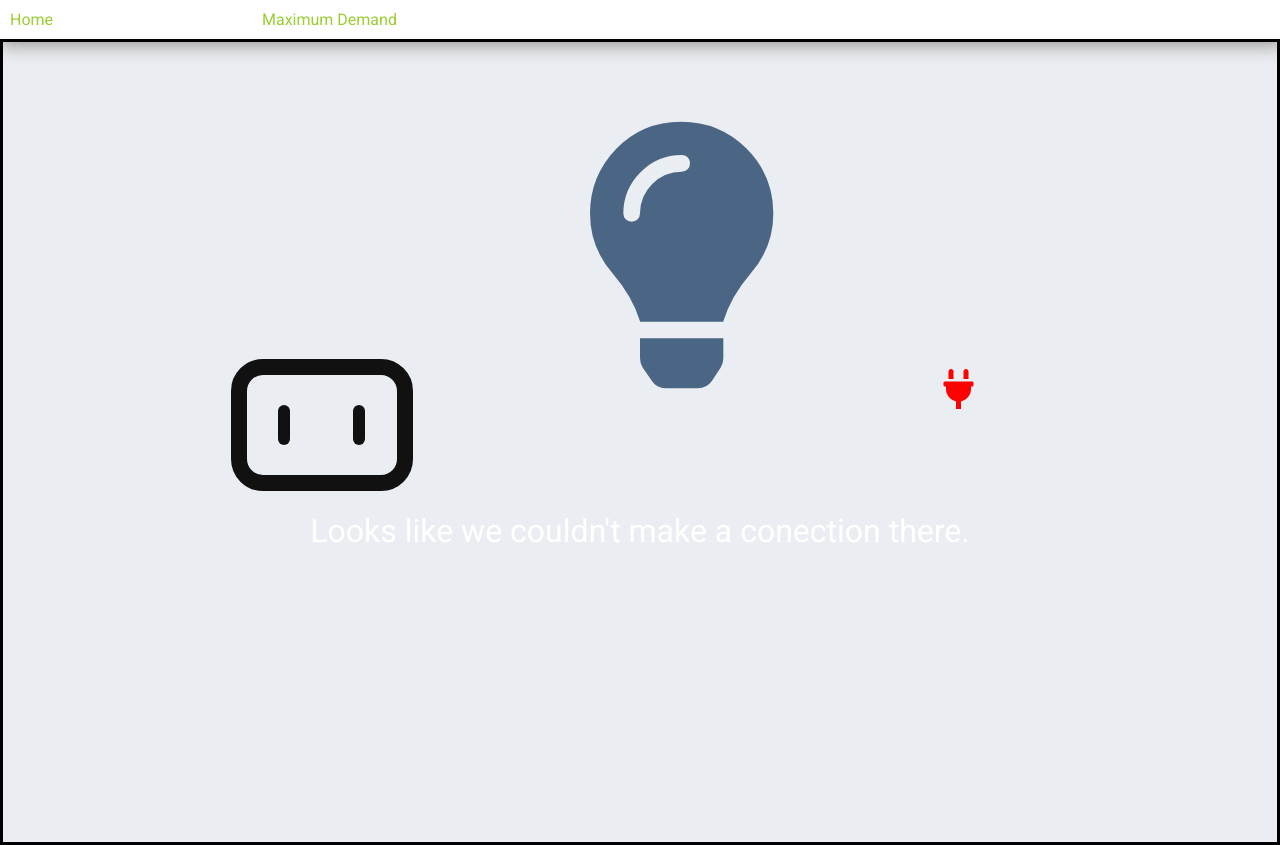
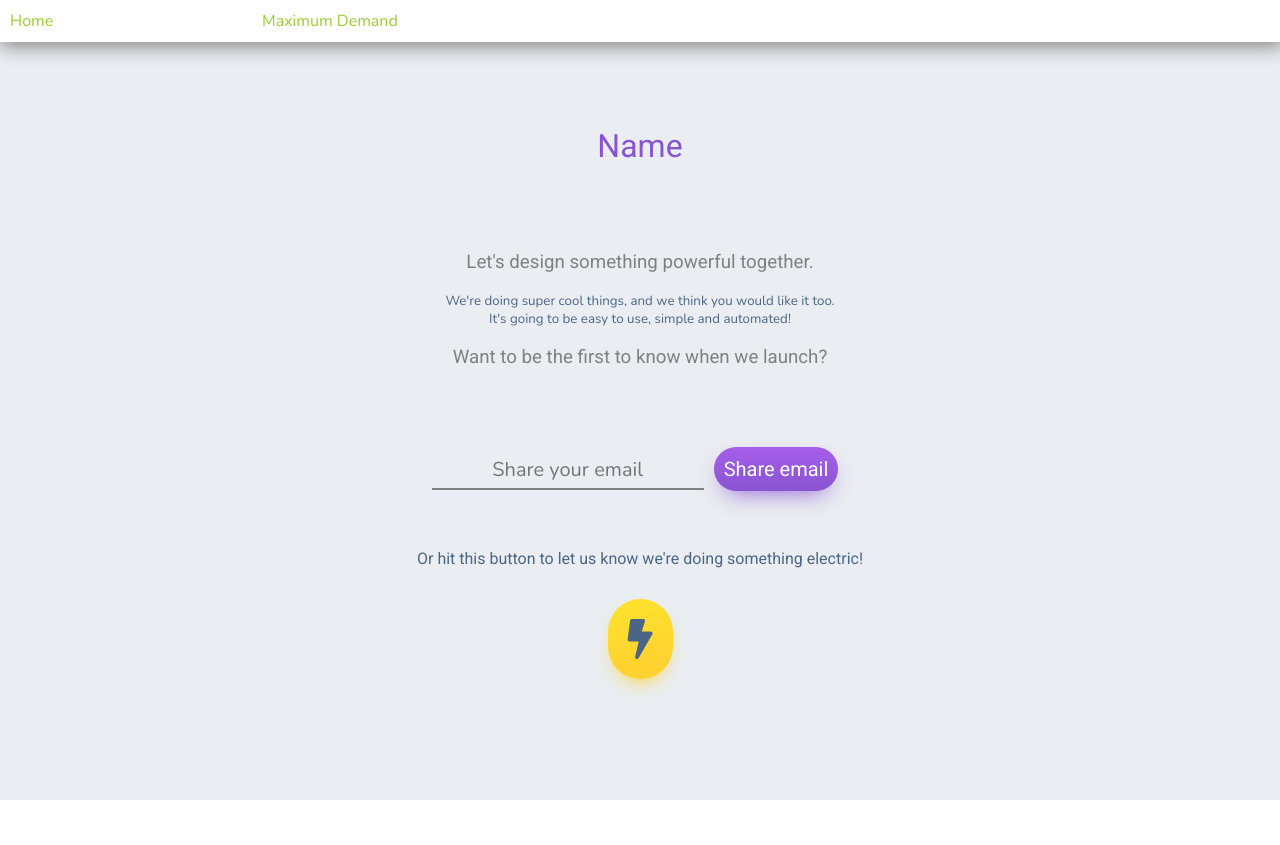
Before and after one commit to nivaaz/MaxD, a React (Create React App) app: page /SignUp in a window 1280 px wide. After the commit the page ends 800 px from the top, so only its background shows below. Built offline with nearby package versions, Linux system fonts and the light colour scheme.

Commit message:
signUp added

```diff
--- a/public/index.html
+++ b/public/index.html
@@ -8,6 +8,7 @@
       content="width=device-width, initial-scale=1, shrink-to-fit=no"
     />
     <meta name="theme-color" content="#000000" />
+    <link href="https://fonts.googleapis.com/css?family=Nunito|Teko" rel="stylesheet">
     <link rel="stylesheet" href="https://use.fontawesome.com/releases/v5.8.1/css/all.css" integrity="sha384-50oBUHEmvpQ+1lW4y57PTFmhCaXp0ML5d60M1M7uH2+nqUivzIebhndOJK28anvf" crossorigin="anonymous">
     <link href="https://fonts.googleapis.com/css?family=Roboto" rel="stylesheet">
     <!--
--- a/src/Maxd.js
+++ b/src/Maxd.js
@@ -5,7 +5,8 @@ import { getWattage, getCurrent } from './calcFunctions.js'
 class Maxd extends Component {
   constructor(props) {
     super(props);
-    this.state = { Amount: 1,
+    this.state = {
+      Amount: 1,
       Name: "Item",
       Voltage: 240.0,
       Current: 15.0,
@@ -16,7 +17,7 @@ class Maxd extends Component {
       Data: [],
       totalW: 1.0,
       totalA: 11,
-     totalSelect :'A'
+      totalSelect: 'A'
     }
     this.onButtonClick = this.onButtonClick.bind(this);
     this.onChangeInput = this.onChangeInput.bind(this);
@@ -28,7 +29,7 @@ class Maxd extends Component {
     this.setTotalW = this.setTotalW.bind(this);
   }
   /* update the total wattage load */
-  setTotalW(){
+  setTotalW() {
     let sum = 0;
     this.state.Data.map((option) =>
       sum = sum + (option.Amount * option.Wattage)
@@ -38,7 +39,7 @@ class Maxd extends Component {
     })
   }
   /* update the total current load */
-  setTotalA(){
+  setTotalA() {
     let sum = 0;
     this.state.Data.map((option) =>
       sum = sum + (option.Amount * option.Current)
@@ -65,17 +66,17 @@ class Maxd extends Component {
     /* work out the wattage or current. */
     var wattage = 0;
     var current = 0;
-    if(this.state.select === "current"){
+    if (this.state.select === "current") {
       wattage = getWattage(parseInt(this.state.Voltage),
         parseInt(this.state.Current),
         parseInt(this.state.Diversity),
-          parseInt(this.state.Pf) )
+        parseInt(this.state.Pf))
       current = this.state.Current;
-    } else if (this.state.select === "wattage"){
+    } else if (this.state.select === "wattage") {
       current = getCurrent(parseInt(this.state.Voltage),
         parseInt(this.state.Wattage),
         parseInt(this.state.Diversity),
-          parseInt(this.state.Pf) )
+        parseInt(this.state.Pf))
       wattage = this.state.Wattage;
     }
 
@@ -99,7 +100,7 @@ class Maxd extends Component {
     this.setTotalW();
   }
   /* red dleete button next to load */
-  onClickDeleteLoad(e){
+  onClickDeleteLoad(e) {
     const currLoadData = this.state.Data
     currLoadData.splice(e.target.id, 1)
     this.setState({
@@ -185,7 +186,7 @@ class Maxd extends Component {
     }
     else if (id === "select") {
       /* HARDCODED FIX FOR WATTAGE NAME & BUTTON RENDER ERROR */
-      if (e.target.value == "current")
+      if (e.target.value === "current")
         this.setState({
           select: e.target.value
         }, () => console.log("select changed " + this.state.select))
@@ -241,29 +242,29 @@ class Maxd extends Component {
     }
     )
   }
-  renderTotalLoadButton(){
+  renderTotalLoadButton() {
     const options = ["A", "W"]
     return options.map((op, key) => {
       const buttonClass = this.state.totalSelect && this.state.totalSelect === op ? 'button-active' : 'button-inactive'
       return (
-          <button className ="totalLoad" className={buttonClass} key={key} value={op} onClick={this.onButtonClickTotal} > {op} </button>
+        <button className="totalLoad" className={buttonClass} key={key} value={op} onClick={this.onButtonClickTotal} > {op} </button>
       )
     }
     )
   }
-  renderTotal(){
-    if (this.state.totalSelect==='A'){
+  renderTotal() {
+    if (this.state.totalSelect === 'A') {
       return (
-        <h2 className = "totalLoad">Total Load is {this.state.totalA }</h2>
+        <h2 className="totalLoad">Total Load is {this.state.totalA}</h2>
       )
     } else {
       return (
-        <h2 className = "totalLoad">Total Load is {this.state.totalW }</h2>
+        <h2 className="totalLoad">Total Load is {this.state.totalW}</h2>
       )
     }
   }
   /* upon clicking the W or A, the load changes accordingly.*/
-  onButtonClickTotal(e){
+  onButtonClickTotal(e) {
     e.preventDefault();
     this.setState({
       totalSelect: e.target.value
@@ -280,7 +281,7 @@ class Maxd extends Component {
           <p> {load.Current} </p>
           <p> {load.Pf} </p>
           <p> {load.Diversity} </p>
-          <button id={key} onClick = {this.onClickDeleteLoad} className="button-delete-load"> X </button>
+          <button id={key} onClick={this.onClickDeleteLoad} className="button-delete-load"> X </button>
         </div>
       )
     })
@@ -320,11 +321,11 @@ class Maxd extends Component {
             </div>
           </div>
           <div className="container WI">
-            <h2 className = "WI">Add a {this.state.select}</h2>
-            <div className = "holder-WI">
+            <h2 className="WI">Add a {this.state.select}</h2>
+            <div className="holder-WI">
               {this.renderWandI()}
             </div>
-            <input defaultValue= '10' id={this.state.select} type="number" onChange={this.onChangeInput} name={this.state.select} />
+            <input defaultValue='10' id={this.state.select} type="number" onChange={this.onChangeInput} name={this.state.select} />
           </div>
           <div className="container">
             <h2 className="picker title"> Add a power factor</h2>
@@ -335,7 +336,7 @@ class Maxd extends Component {
             {this.renderDiversityButtons()}
           </div >
         </form>
-        <div>
+        <div className = "MaxD">
           <div className="container">
             <div className="cat-name grid">
               <p> Amount </p>
--- /dev/null
+++ b/src/SignUp/SignUp.js
@@ -0,0 +1,45 @@
+import React, { Component } from 'react';
+import './signup.css';
+
+class SignUp extends Component {
+    constructor(props) {
+        super(props);
+        this.state = {
+            email: "a string"
+        }
+    /*FUNCTION DEFINITIONS GO HERE.*/
+    this.onChange = this.onChange.bind(this);
+    this.onSubmit = this.onSubmit.bind(this);
+    }
+    onChange(e){
+        e.preventDefault();
+        this.setState({
+            email: e.target.value
+          })
+        }
+    onSubmit(){
+        console.log(this.state.email)
+        console.log("calling database...")
+    }
+    render(){
+        return (
+            <div className = "launchDiv">
+                    <h1 > Name</h1>
+                    <h3> Let's design something powerful together. </h3>
+                        <p className="launchText">We're doing super cool things, and we think you would like it too. </p>
+                        <p className="launchText">It's going to be easy to use, simple and automated!</p>
+                        <h3 > Want to be the first to know when we launch? </h3>
+                            <input
+                                 type="text"
+                                placeholder="Share your email"
+                                onChange = {this.onChange}
+                                >
+                            </input>
+                            <button className="launch" onClick = {this.onSubmit}> Share email </button>
+                            <h4 className="cool"> Or hit this button to let us know we're doing something electric!</h4>
+                            <button className="cool"> <i className="fas fa-bolt"></i></button>
+                </div>
+        )
+    }
+}
+export default SignUp;
--- /dev/null
+++ b/src/SignUp/signup.css
@@ -0,0 +1,110 @@
+/*    DIV     */
+div{
+    padding: 0;
+  }
+footer{
+    margin: 0 auto;
+    text-align: center;
+    background-color: #8854d0;
+    min-height: 10vh;
+  }
+  div.launch{
+    background-color:whitesmoke;
+  }
+  div.launchDiv{
+    text-align: center;
+  }
+  .vert.grid{
+    display: grid;
+    grid-template-rows: 1fr 1fr;
+    margin: 0 auto;
+  }
+  /*    BUTTONS    */
+/*  button{
+    border: none;
+    border-radius: 2em;
+    padding: 1em;
+    margin: 0 auto;
+  }*/
+  button.launch{
+    padding: 10px;
+    margin-top: 3em;
+    color: white;
+  background-color: #8854d0;
+  background-image: linear-gradient(0deg, #8854d0 0%, #a55eea 100%);
+    box-shadow: 0px 10px 25px -10px #8854d0;
+  }
+  button.cool{
+    background-color: #fed330;
+    background-image: linear-gradient(345deg, #fed330 25%, #FFE32C 100%);
+    text-transform: uppercase;
+    font-family: 'Teko', sans-serif;
+    font-size: 14pt;
+    box-shadow: 0px 10px 20px -10px #FFCE00;
+
+  }
+  button.cool:hover{
+    /*get the content to change to '<i class="fas fa-bolt"></i>'*/
+    color: #f7b731;
+    background-color: transparent;
+    text-shadow: 0px 0px 50px #4b6584;
+    font-size: 15pt;
+  }
+  /*     INPUT     */
+/* input{
+    border: none;
+    border-radius: 1em;
+    padding: 1em;
+    margin: 1em;
+  }*/
+
+  input.launch{
+    box-shadow: 0px 20px 15px -20px #a5b1c2;
+  }
+  input.launch:focus{
+    box-shadow: 0px 20px 15px -20px #26de81;
+    background-color: whitesmoke;
+    color: black;
+    text-decoration: bold;
+    border:none;
+  }
+  input.launch:hover{
+    box-shadow: 0px 20px 15px -17px #778ca3;
+    color: #20bf6b;
+  }
+  /*    TEXT      */
+  *{
+    font-family: 'Nunito', sans-serif;
+  }
+
+  h1{
+    color: #8854d0;
+    padding: 2em;
+  }
+  h1.name{
+    font-size: 50pt;
+    padding:1em;
+  }
+  h2{
+    color:#4b6584;
+  }
+  h3.launch{
+    margin-top: 2em;
+    font-size: 20pt;
+  }
+  h4.cool{
+    color: #4b6584;
+    margin-top: 3em;
+  }
+  h4.cool:hover{
+    text-shadow: 0px 0px 4px #fed330;
+  }
+  footer p{
+    color: white;
+    padding-top: 1em;
+  }
+  /*icons */
+  .fas{
+    height: auto;
+    width: auto;
+  }
--- a/src/index.js
+++ b/src/index.js
@@ -6,7 +6,7 @@ import * as serviceWorker from './serviceWorker';
 import { Route, Link, BrowserRouter as Router, Switch } from 'react-router-dom'
 import Maxd from './Maxd.js'
 import Notfound from './Notfound.js'
-
+import SignUp from './SignUp/SignUp.js'
 
 const routing = (
     <Router>
@@ -18,6 +18,7 @@ const routing = (
         <Switch>
           <Route exact path="/" component={App} />
           <Route path="/Maxd" component={Maxd} />
+          <Route path="/SignUp" component={SignUp} />
           <Route component={Notfound} />
         </Switch>
       </div>
--- a/src/maxd.css
+++ b/src/maxd.css
@@ -25,7 +25,7 @@ h1, h2{
 .grid-span-two{
   grid-column: 1 / span 2;
 }
-.Maxd{
+form.MaxD{
     text-align: center;
     margin: 0 auto;
     min-height: 100vh;
```
Lines whose indentation alone changed are shown as unchanged.
